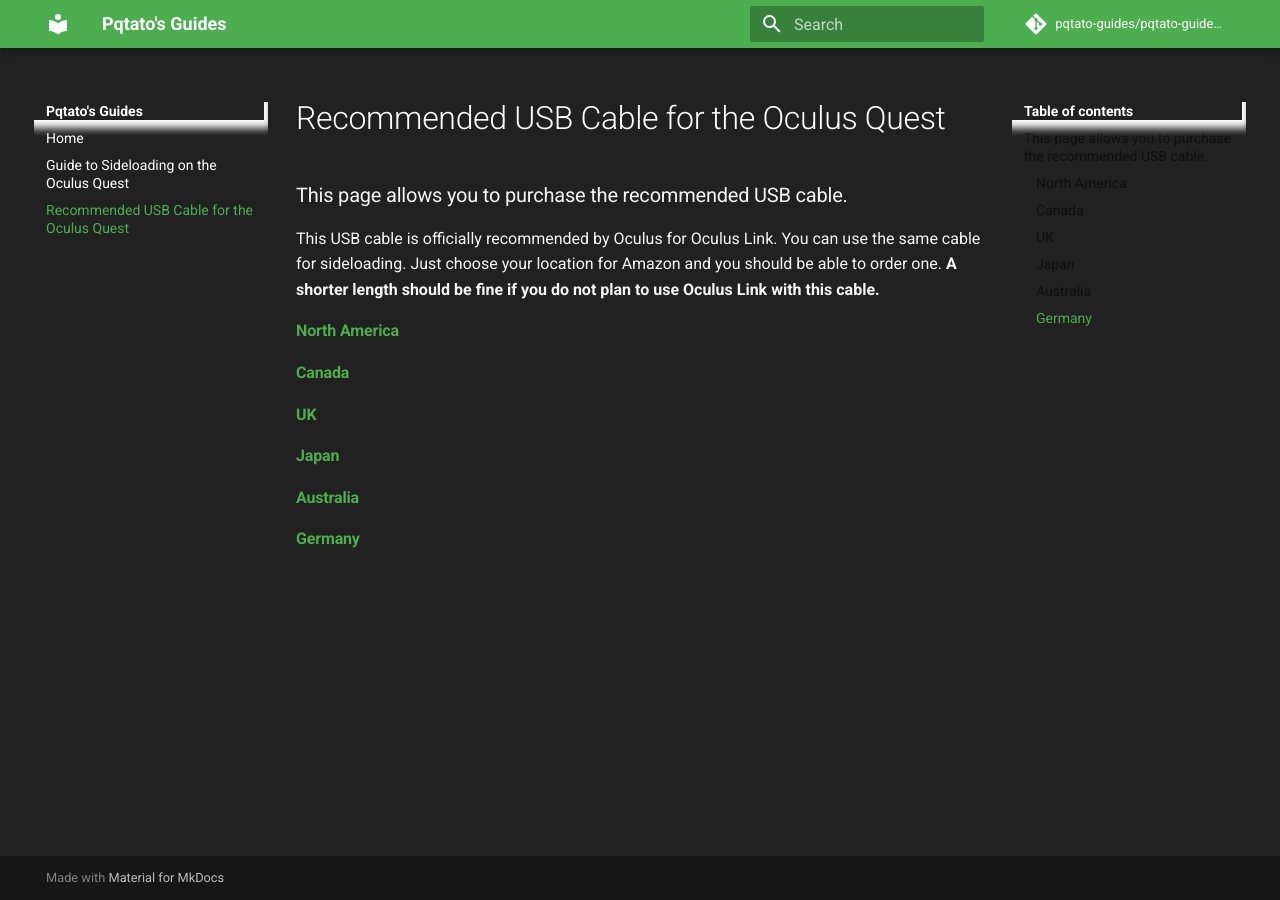
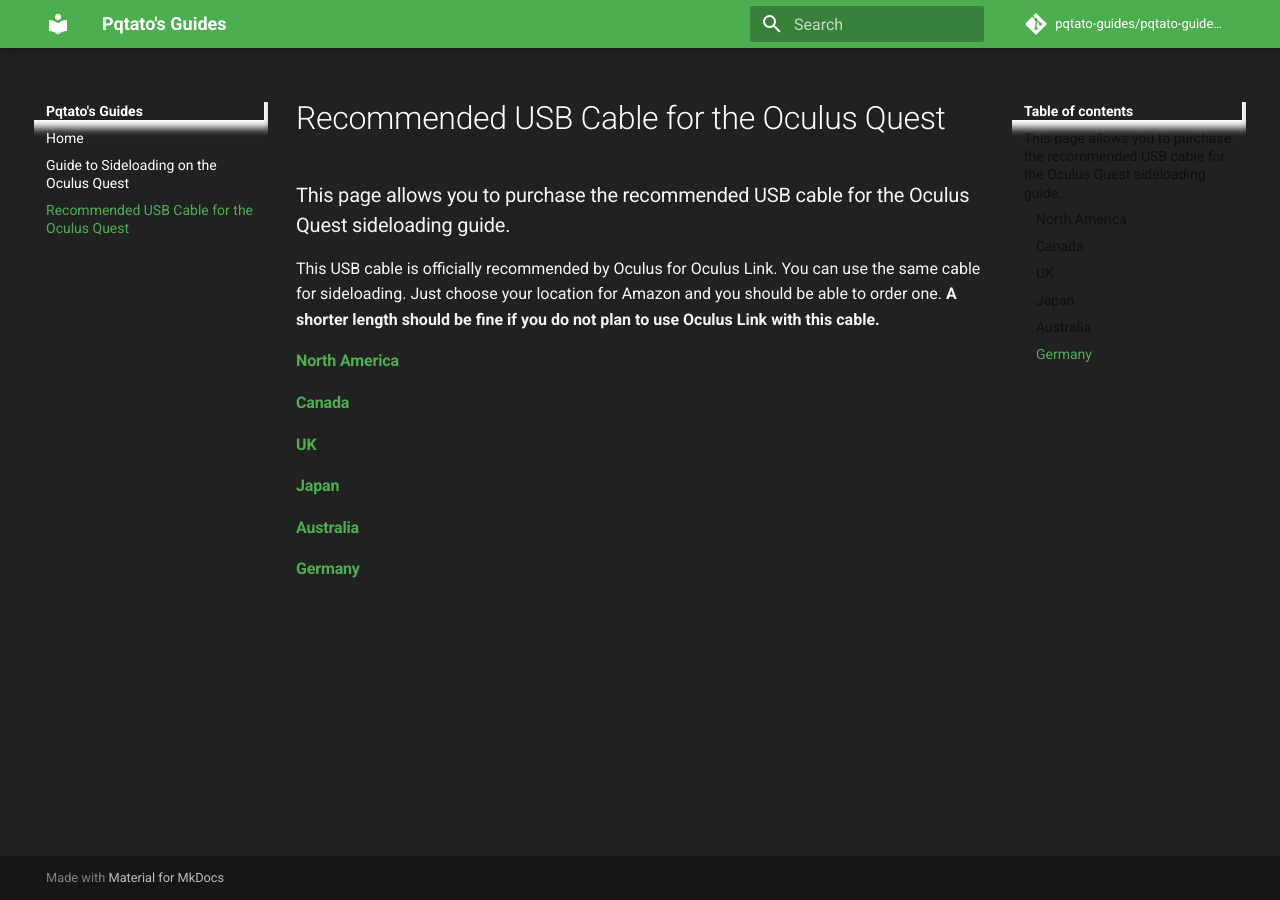
Before and after one commit to pqtato-guides/pqtato-guides.github.io, an MkDocs documentation site: the page built from docs/usbcable.md, in a window 1280 px wide. Built offline with MkDocs 1.6.1 and Material for MkDocs 9.7.7, drawn with Linux system fonts in a browser that asks for light colours; comment, search, counter and statistics services are not loaded.

Commit message:
Update usbcable.md

```diff
--- a/docs/usbcable.md
+++ b/docs/usbcable.md
@@ -1,5 +1,5 @@
 # Recommended USB Cable for the Oculus Quest
-### This page allows you to purchase the recommended USB cable.
+### This page allows you to purchase the recommended USB cable for the Oculus Quest sideloading guide.
 This USB cable is officially recommended by Oculus for Oculus Link. You can use the same cable for sideloading. Just choose your location for Amazon and you should be able to order one. **A shorter length should be fine if you do not plan to use Oculus Link with this cable.**
 #### [North America](https://www.amazon.com/gp/product/B01MZIPYPY/)
 #### [Canada](https://www.amazon.ca/dp/B01MZIPYPY/)
```
